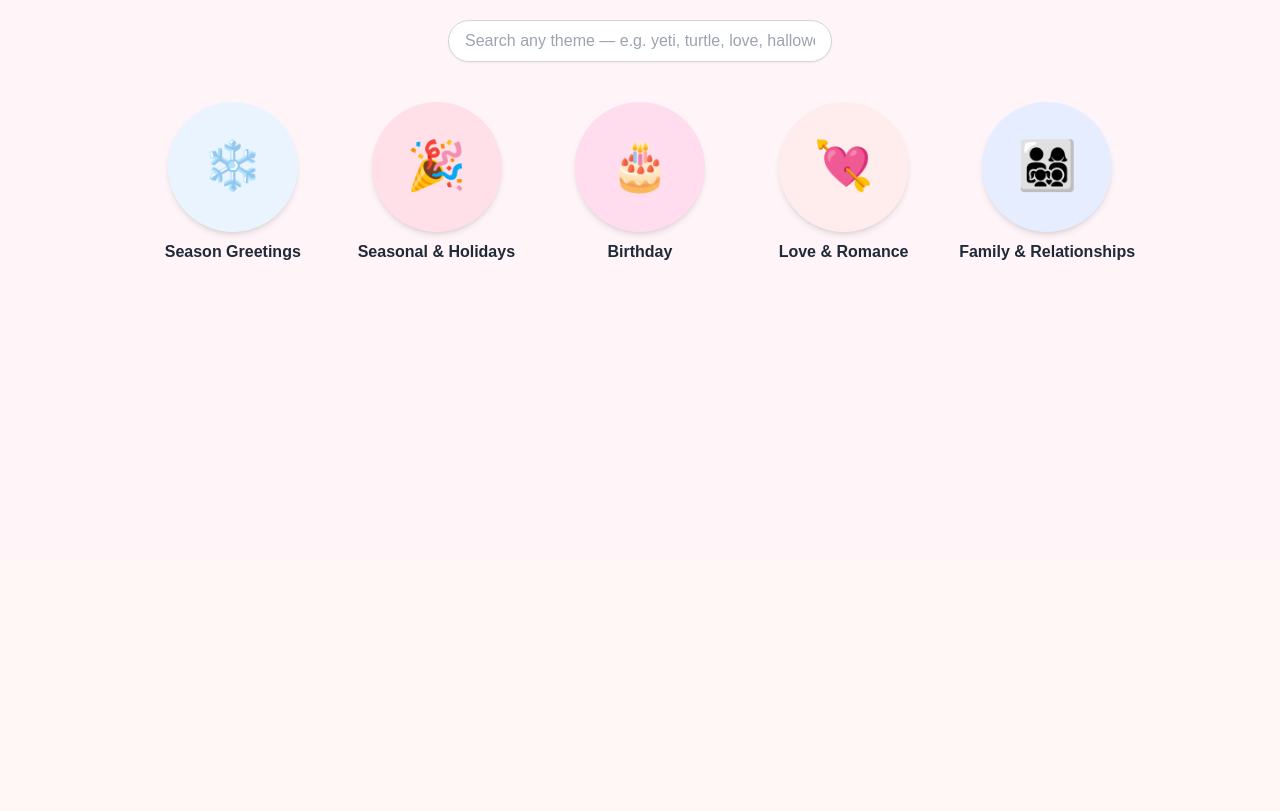
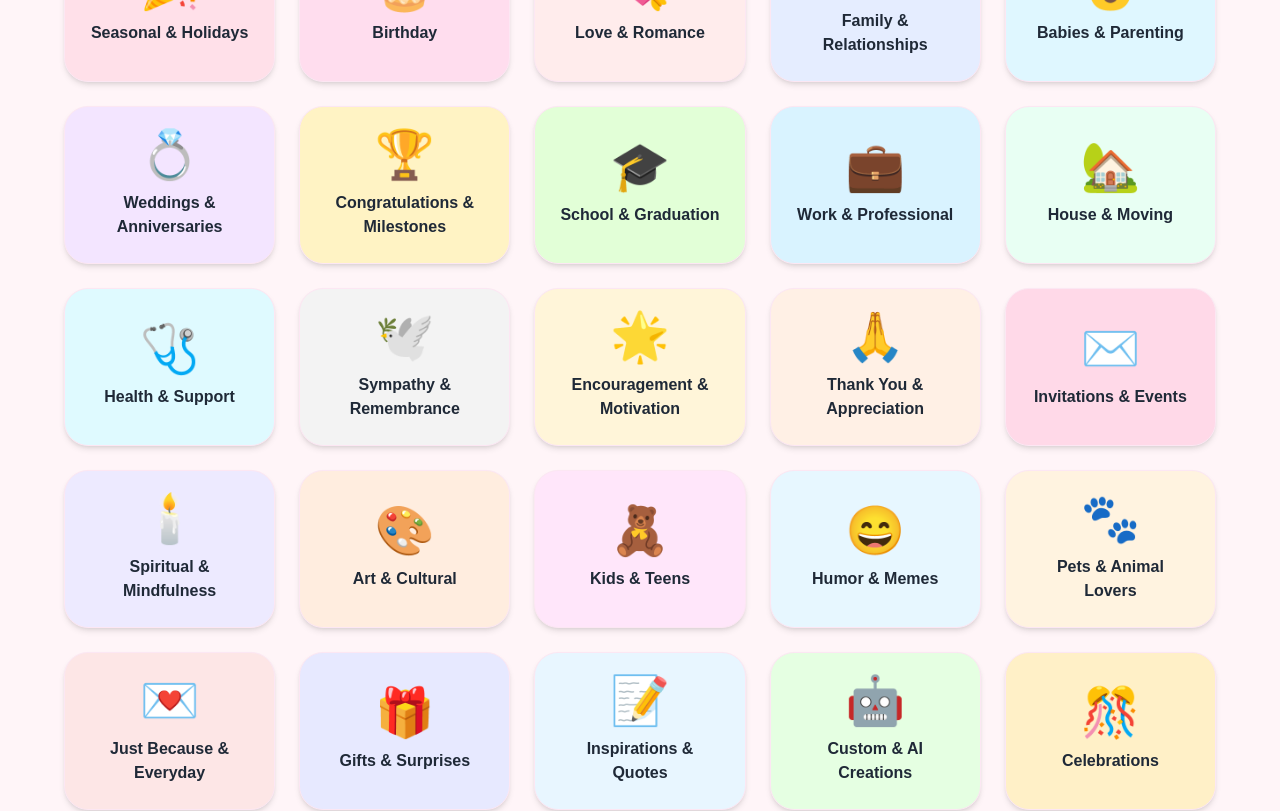
Before and after one commit to everwishhq-commits/EverWish, a Next.js app: page /categories in a window 1280 px wide. Shown: the part 240-1051 px from the top of the page. Before the commit the page ends 800 px from the top, so only its background shows below. Built offline with nearby package versions, Linux system fonts and the light colour scheme; no server answers.

Commit message:
Update page.js

```diff
--- a/app/categories/page.js
+++ b/app/categories/page.js
@@ -1,20 +1,71 @@
 "use client";
-import Categories from "@/components/categories";
+import { useRouter } from "next/navigation";
+import { motion } from "framer-motion";
 
-export default function CategoriesPage() {
+const allCategories = [
+  { name: "Seasonal & Holidays", emoji: "🎉", slug: "seasonal-holidays", color: "#FFE0E9" },
+  { name: "Birthday", emoji: "🎂", slug: "birthday", color: "#FFDDEE" },
+  { name: "Love & Romance", emoji: "💘", slug: "love-romance", color: "#FFECEC" },
+  { name: "Family & Relationships", emoji: "👨‍👩‍👧‍👦", slug: "family-relationships", color: "#E5EDFF" },
+  { name: "Babies & Parenting", emoji: "👶", slug: "babies-parenting", color: "#DFF7FF" },
+  { name: "Weddings & Anniversaries", emoji: "💍", slug: "weddings-anniversaries", color: "#F3E5FF" },
+  { name: "Congratulations & Milestones", emoji: "🏆", slug: "congrats-milestones", color: "#FFF3C4" },
+  { name: "School & Graduation", emoji: "🎓", slug: "school-graduation", color: "#E2FFD7" },
+  { name: "Work & Professional", emoji: "💼", slug: "work-professional", color: "#D9F3FF" },
+  { name: "House & Moving", emoji: "🏡", slug: "house-moving", color: "#E8FFF3" },
+  { name: "Health & Support", emoji: "🩺", slug: "health-support", color: "#DFFAFF" },
+  { name: "Sympathy & Remembrance", emoji: "🕊️", slug: "sympathy-remembrance", color: "#F3F3F3" },
+  { name: "Encouragement & Motivation", emoji: "🌟", slug: "encouragement-motivation", color: "#FFF5D9" },
+  { name: "Thank You & Appreciation", emoji: "🙏", slug: "thank-you-appreciation", color: "#FFF0E5" },
+  { name: "Invitations & Events", emoji: "✉️", slug: "invitations-events", color: "#FFD9E8" },
+  { name: "Spiritual & Mindfulness", emoji: "🕯️", slug: "spiritual-mindfulness", color: "#EDEAFF" },
+  { name: "Art & Cultural", emoji: "🎨", slug: "art-cultural", color: "#FFEDDF" },
+  { name: "Kids & Teens", emoji: "🧸", slug: "kids-teens", color: "#FFE6FA" },
+  { name: "Humor & Memes", emoji: "😄", slug: "humor-memes", color: "#E7F7FF" },
+  { name: "Pets & Animal Lovers", emoji: "🐾", slug: "pets-animal-lovers", color: "#FFF3E0" },
+  { name: "Just Because & Everyday", emoji: "💌", slug: "just-because", color: "#FDE6E6" },
+  { name: "Gifts & Surprises", emoji: "🎁", slug: "gifts-surprises", color: "#E7E9FF" },
+  { name: "Inspirations & Quotes", emoji: "📝", slug: "inspirations-quotes", color: "#E8F6FF" },
+  { name: "Custom & AI Creations", emoji: "🤖", slug: "custom-ai-creations", color: "#E5FFE2" },
+  { name: "Celebrations", emoji: "🎊", slug: "celebrations", color: "#FFF0C7" },
+  { name: "Holidays", emoji: "🏖️", slug: "holidays", color: "#E4FFF7" },
+  { name: "Adventure", emoji: "🗺️", slug: "adventure", color: "#E8ECFF" },
+  { name: "Friendship", emoji: "🤝", slug: "friendship", color: "#FFEAF5" },
+  { name: "Festivals", emoji: "🎭", slug: "festivals", color: "#FEEAFF" },
+  { name: "Season Greetings", emoji: "❄️", slug: "season-greetings", color: "#EAF4FF" }
+];
+
+export default function CategoriesGridPage() {
+  const router = useRouter();
+
   return (
-    <main className="flex flex-col items-center justify-start min-h-screen bg-[#fff5f8] text-gray-800 px-4 py-10">
-      <h1 className="text-4xl font-extrabold text-pink-600 mb-4 text-center">
+    <main className="min-h-screen bg-[#fff5f8] flex flex-col items-center py-10 px-4">
+      <h1 className="text-4xl font-extrabold text-pink-600 mb-3 text-center">
         Explore Main Categories 💌
       </h1>
-      <p className="text-gray-600 mb-10 text-center">
+      <p className="text-gray-600 mb-12 text-center max-w-lg">
         Discover every Everwish theme and celebration ✨
       </p>
 
-      {/* Carrusel principal con categorías base */}
-      <div className="w-full max-w-5xl">
-        <Categories />
+      {/* 🧩 Cuadrícula de categorías */}
+      <div className="grid grid-cols-2 sm:grid-cols-3 md:grid-cols-4 lg:grid-cols-5 gap-6 w-full max-w-6xl">
+        {allCategories.map((cat, i) => (
+          <motion.div
+            key={i}
+            whileHover={{
+              scale: 1.06,
+              boxShadow: "0 8px 20px rgba(255,182,193,0.35)",
+            }}
+            transition={{ type: "spring", stiffness: 300 }}
+            onClick={() => router.push(`/category/${cat.slug}`)}
+            className="cursor-pointer flex flex-col items-center justify-center rounded-3xl shadow-md border border-pink-100 text-gray-800 font-semibold p-6 bg-white hover:border-pink-200 hover:bg-pink-50"
+            style={{ backgroundColor: cat.color }}
+          >
+            <span className="text-5xl mb-3">{cat.emoji}</span>
+            <span className="text-sm md:text-base text-center">{cat.name}</span>
+          </motion.div>
+        ))}
       </div>
     </main>
   );
-}
+   }
```
